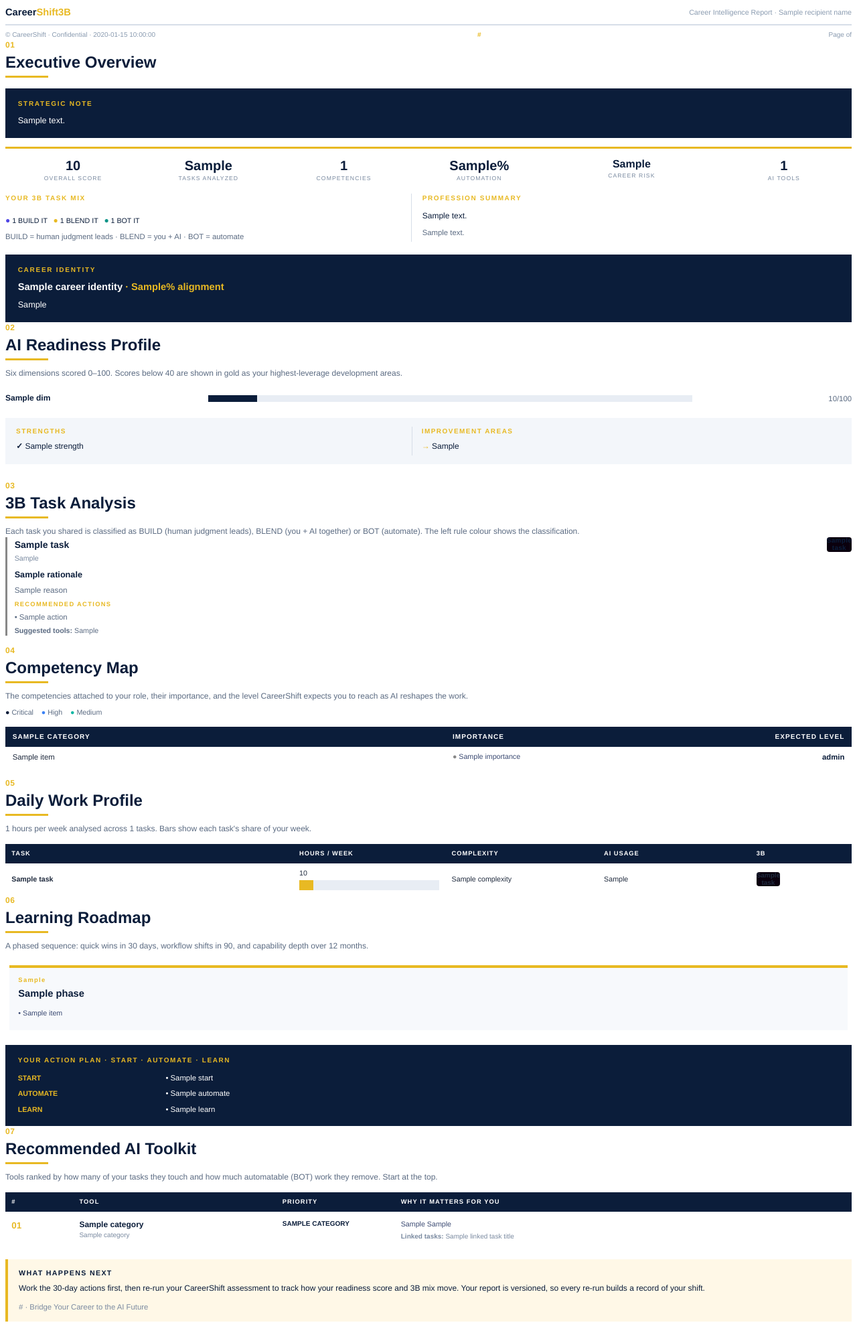
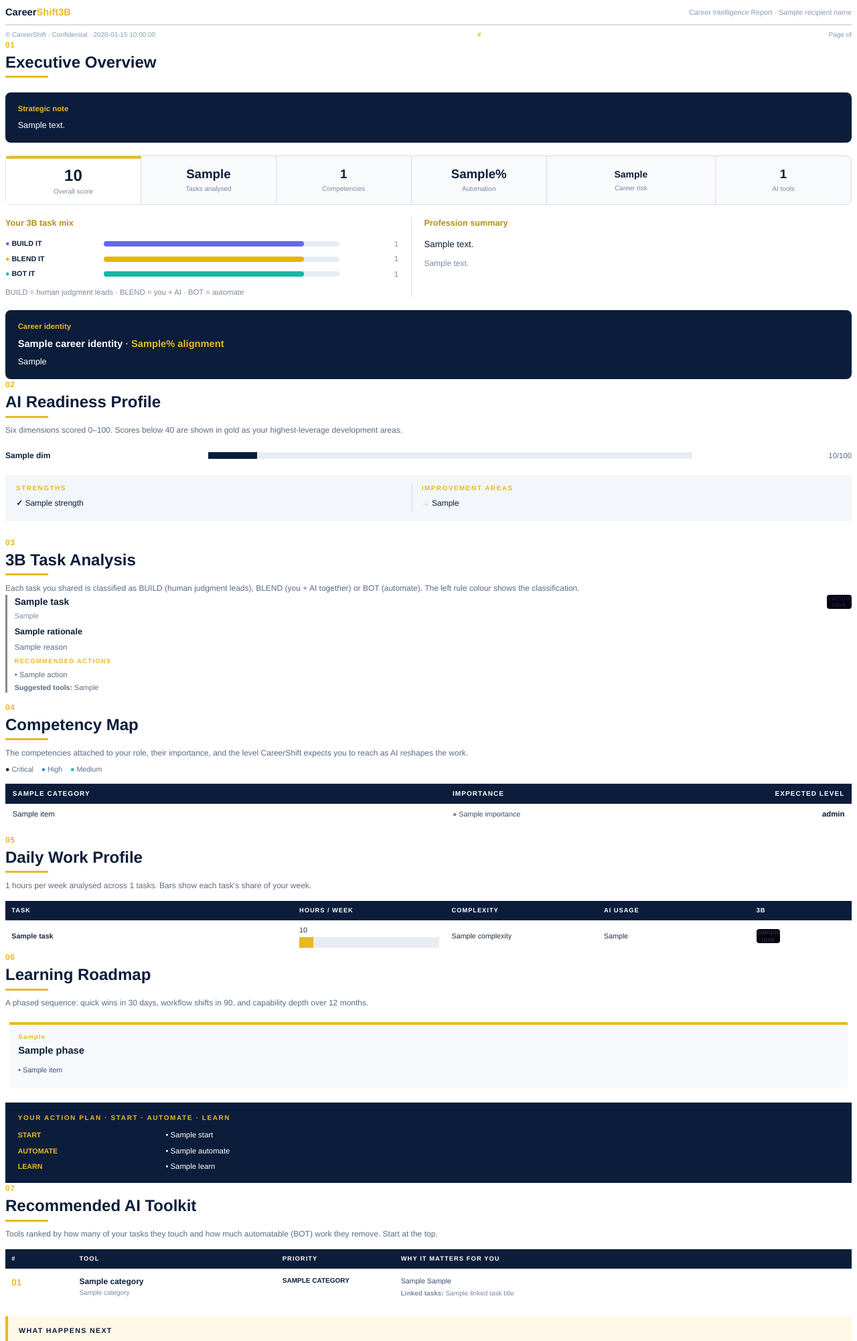
Before and after one commit to Viveknathtiwari01/CareerShiftBackend, a Python web app: template app/templates/export/report_pdf.html in a window 1280 px wide. Shown: the top 2002 px of the page at 67% size. Before the commit the page ends 1973 px from the top, so only its background shows below. Run offline with Jinja, Linux system fonts and the light colour scheme; the template is opened without the code that fills it: most values are stand-ins (such as "Sample title", 1, 10 or a date in 2020).

Commit message:
feat: Enhance report PDF layout with improved styling and structure for better readability

```diff
--- a/app/templates/export/report_pdf.html
+++ b/app/templates/export/report_pdf.html
@@ -7,6 +7,7 @@
     @page {
       size: A4;
       margin: 2.4cm 1.4cm 1.9cm 1.4cm;
+      background-color: #FAF8F5;
       @frame header_frame {
         -pdf-frame-content: header_content;
         top: 0.7cm;
@@ -412,92 +413,122 @@
   <!-- ========== 01 EXECUTIVE OVERVIEW ========== -->
   <div class="section-no">01</div>
   <div class="section-title">Executive Overview</div>
-  <div class="section-rule"></div>
+  <div class="section-rule" style="margin-bottom: 16pt;"></div>
 
   {% if strategic_note %}
-  <table width="100%" cellpadding="0" cellspacing="0" border="0" style="margin: 12pt 0 10pt 0;">
-    <tr>
-      <td bgcolor="#0B1D3A" style="padding: 12pt 14pt;">
-        <div style="font-size: 7.5pt; font-weight: bold; letter-spacing: 1.3pt; text-transform: uppercase; color: #E8B923; margin-bottom: 6pt;">Strategic Note</div>
+  <div style="background-color: #0B1D3A; border-radius: 6pt; padding: 12pt 14pt; margin: 0 0 14pt 0;">
+    <div style="font-size: 8.5pt; font-weight: bold; color: #E8B923; margin-bottom: 6pt;">Strategic note</div>
     <div style="font-size: 9.5pt; color: #FFFFFF; line-height: 1.5;">{{ strategic_note }}</div>
-      </td>
-    </tr>
-  </table>
+  </div>
   {% endif %}
 
-  <table class="kpi-wrap" width="100%" cellpadding="0" cellspacing="0" border="0">
+  <table width="100%" cellpadding="0" cellspacing="0" border="0" style="border: 0.5pt solid #D7DEE8; border-radius: 6pt; background-color: #F8FAFC; margin-bottom: 14pt;">
     <tr>
-      <td width="16%" valign="top" align="center">
-        <div class="kpi-value">{{ overview.overall_score }}</div>
-        <div class="kpi-label">Overall Score</div>
+      <td width="16%" valign="middle" align="center" style="background-color: #FFFFFF; border-top: 3pt solid #E8B923; padding: 10pt 0 8pt 0; border-right: 0.5pt solid #D7DEE8;">
+        <div style="font-size: 18pt; font-weight: bold; color: #0B1D3A; line-height: 1;">{{ overview.overall_score }}</div>
+        <div style="font-size: 7.5pt; color: #7A8AA0; margin-top: 4pt;">Overall score</div>
       </td>
-      <td width="16%" valign="top" align="center">
-        <div class="kpi-value">{{ overview.tasks_analyzed }}</div>
-        <div class="kpi-label">Tasks Analyzed</div>
+      <td width="16%" valign="middle" align="center" style="padding: 10pt 0 8pt 0; border-right: 0.5pt solid #D7DEE8;">
+        <div style="font-size: 14pt; font-weight: bold; color: #0B1D3A; line-height: 1;">{{ overview.tasks_analyzed }}</div>
+        <div style="font-size: 7.5pt; color: #7A8AA0; margin-top: 4pt;">Tasks analysed</div>
       </td>
-      <td width="16%" valign="top" align="center">
-        <div class="kpi-value">{{ overview.competency_count }}</div>
-        <div class="kpi-label">Competencies</div>
+      <td width="16%" valign="middle" align="center" style="padding: 10pt 0 8pt 0; border-right: 0.5pt solid #D7DEE8;">
+        <div style="font-size: 14pt; font-weight: bold; color: #0B1D3A; line-height: 1;">{{ overview.competency_count }}</div>
+        <div style="font-size: 7.5pt; color: #7A8AA0; margin-top: 4pt;">Competencies</div>
       </td>
-      <td width="16%" valign="top" align="center">
-        <div class="kpi-value">{% if overview.automation_pct != '—' %}{{ overview.automation_pct }}%{% else %}—{% endif %}</div>
-        <div class="kpi-label">Automation</div>
+      <td width="16%" valign="middle" align="center" style="padding: 10pt 0 8pt 0; border-right: 0.5pt solid #D7DEE8;">
+        <div style="font-size: 14pt; font-weight: bold; color: #0B1D3A; line-height: 1;">{% if overview.automation_pct != '—' %}{{ overview.automation_pct }}%{% else %}—{% endif %}</div>
+        <div style="font-size: 7.5pt; color: #7A8AA0; margin-top: 4pt;">Automation</div>
       </td>
-      <td width="20%" valign="top" align="center">
-        <div class="kpi-value" style="font-size: 12pt;">{{ overview.career_risk }}</div>
-        <div class="kpi-label">Career Risk</div>
+      <td width="20%" valign="middle" align="center" style="padding: 10pt 0 8pt 0; border-right: 0.5pt solid #D7DEE8;">
+        <div style="font-size: 10.5pt; font-weight: bold; color: #0B1D3A; line-height: 1.2; white-space: nowrap;">{{ overview.career_risk }}</div>
+        <div style="font-size: 7.5pt; color: #7A8AA0; margin-top: 4pt;">Career risk</div>
       </td>
-      <td width="16%" valign="top" align="center">
-        <div class="kpi-value">{{ overview.ai_tools_count }}</div>
-        <div class="kpi-label">AI Tools</div>
+      <td width="16%" valign="middle" align="center" style="padding: 10pt 0 8pt 0;">
+        <div style="font-size: 14pt; font-weight: bold; color: #0B1D3A; line-height: 1;">{{ overview.ai_tools_count }}</div>
+        <div style="font-size: 7.5pt; color: #7A8AA0; margin-top: 4pt;">AI tools</div>
       </td>
     </tr>
   </table>
 
-  <table width="100%" cellpadding="0" cellspacing="0" border="0" style="margin-top: 6pt;">
+  <table width="100%" cellpadding="0" cellspacing="0" border="0" style="margin-bottom: 14pt;">
     <tr>
-      <td width="48%" valign="top" style="padding-right: 12pt; border-right: 0.7pt solid #D7DEE8;">
-        <div class="subhead">Your 3B Task Mix</div>
-        <table width="100%" cellpadding="0" cellspacing="0" border="0">
+      <td width="48%" valign="top" style="padding-right: 14pt; border-right: 0.5pt solid #D7DEE8;">
+        <div style="font-size: 9.5pt; font-weight: bold; color: #B38F1B; margin-bottom: 10pt;">Your 3B task mix</div>
+        {% set max_count = [build_count, blend_count, bot_count]|max %}
+        {% set max_count = max_count if max_count > 0 else 1 %}
+        <table width="100%" cellpadding="0" cellspacing="0" border="0" style="margin-bottom: 8pt;">
           <tr>
-            {% if build_pct > 0 %}<td class="mix-seg" width="{{ build_pct }}%" bgcolor="#7C3AED"></td>{% endif %}
-            {% if blend_pct > 0 %}<td class="mix-seg" width="{{ blend_pct }}%" bgcolor="#E8B923"></td>{% endif %}
-            {% if bot_pct > 0 %}<td class="mix-seg" width="{{ bot_pct }}%" bgcolor="#14B8A6"></td>{% endif %}
+            <td width="25%" style="font-size: 8pt; font-weight: bold; color: #0B1D3A;">
+              <span style="color:#6366F1;">●</span> BUILD IT
+            </td>
+            <td width="60%" valign="middle">
+              {% set b1 = (build_count / max_count * 85)|round|int %}
+              <table width="100%" cellpadding="0" cellspacing="0" border="0" style="height: 6pt; background-color: #E8EDF4; border-radius: 3pt;">
+                <tr>
+                  {% if b1 > 0 %}<td width="{{ b1 }}%" style="background-color: #6366F1; border-radius: 3pt;"></td>{% endif %}
+                  <td width="{{ 100 - b1 }}%"></td>
                 </tr>
               </table>
-        <div class="mix-legend">
-          <span class="mix-dot" style="color:#4F46E5;">●</span> {{ build_count }} BUILD IT &nbsp;
-          <span class="mix-dot" style="color:#E8B923;">●</span> {{ blend_count }} BLEND IT &nbsp;
-          <span class="mix-dot" style="color:#0D9488;">●</span> {{ bot_count }} BOT IT
-        </div>
-        <div class="muted" style="margin-top: 5pt;">BUILD = human judgment leads · BLEND = you + AI · BOT = automate</div>
             </td>
-      <td width="52%" valign="top" style="padding-left: 12pt;">
-        <div class="subhead">Profession Summary</div>
+            <td width="15%" align="right" style="font-size: 8.5pt; color: #7A8AA0;">{{ build_count }}</td>
+          </tr>
+          <tr><td colspan="3" height="6"></td></tr>
+          <tr>
+            <td width="25%" style="font-size: 8pt; font-weight: bold; color: #0B1D3A;">
+              <span style="color:#EAB308;">●</span> BLEND IT
+            </td>
+            <td width="60%" valign="middle">
+              {% set b2 = (blend_count / max_count * 85)|round|int %}
+              <table width="100%" cellpadding="0" cellspacing="0" border="0" style="height: 6pt; background-color: #E8EDF4; border-radius: 3pt;">
+                <tr>
+                  {% if b2 > 0 %}<td width="{{ b2 }}%" style="background-color: #EAB308; border-radius: 3pt;"></td>{% endif %}
+                  <td width="{{ 100 - b2 }}%"></td>
+                </tr>
+              </table>
+            </td>
+            <td width="15%" align="right" style="font-size: 8.5pt; color: #7A8AA0;">{{ blend_count }}</td>
+          </tr>
+          <tr><td colspan="3" height="6"></td></tr>
+          <tr>
+            <td width="25%" style="font-size: 8pt; font-weight: bold; color: #0B1D3A;">
+              <span style="color:#14B8A6;">●</span> BOT IT
+            </td>
+            <td width="60%" valign="middle">
+              {% set b3 = (bot_count / max_count * 85)|round|int %}
+              <table width="100%" cellpadding="0" cellspacing="0" border="0" style="height: 6pt; background-color: #E8EDF4; border-radius: 3pt;">
+                <tr>
+                  {% if b3 > 0 %}<td width="{{ b3 }}%" style="background-color: #14B8A6; border-radius: 3pt;"></td>{% endif %}
+                  <td width="{{ 100 - b3 }}%"></td>
+                </tr>
+              </table>
+            </td>
+            <td width="15%" align="right" style="font-size: 8.5pt; color: #7A8AA0;">{{ bot_count }}</td>
+          </tr>
+        </table>
+        <div style="font-size: 8.5pt; color: #7A8AA0; margin-top: 6pt;">BUILD = human judgment leads · BLEND = you + AI · BOT = automate</div>
+      </td>
+      <td width="52%" valign="top" style="padding-left: 14pt;">
+        <div style="font-size: 9.5pt; font-weight: bold; color: #B38F1B; margin-bottom: 10pt;">Profession summary</div>
         {% if career_identity.executive_summary %}
-        <div class="body-navy">{{ career_identity.executive_summary }}</div>
+        <div style="font-size: 10pt; color: #0B1D3A; line-height: 1.4; margin-bottom: 8pt;">{{ career_identity.executive_summary }}</div>
         {% endif %}
         {% if overview.profession_summary %}
-        <div class="muted" style="margin-top: 6pt;">{{ overview.profession_summary }}</div>
+        <div style="font-size: 9pt; color: #7A8AA0; line-height: 1.45;">{{ overview.profession_summary }}</div>
         {% endif %}
       </td>
     </tr>
   </table>
 
-  <table width="100%" cellpadding="0" cellspacing="0" border="0" style="margin-top: 14pt;">
-    <tr>
-      <td bgcolor="#0B1D3A" style="padding: 12pt 14pt;">
-        <div style="font-size: 7.5pt; font-weight: bold; letter-spacing: 1.3pt; text-transform: uppercase; color: #E8B923; margin-bottom: 6pt;">Career Identity</div>
+  <div style="background-color: #0B1D3A; border-radius: 6pt; padding: 12pt 14pt; margin-top: 10pt;">
+    <div style="font-size: 8.5pt; font-weight: bold; color: #E8B923; margin-bottom: 6pt;">Career identity</div>
     <div style="font-size: 11pt; font-weight: bold; color: #FFFFFF; margin-bottom: 5pt;">
-          {{ career_identity.identity_title }}
-          <span style="color: #E8B923;"> · {{ career_identity.confidence_pct }}% alignment</span>
+      {{ career_identity.identity_title }} <span style="color: #E8B923;">· {{ career_identity.confidence_pct }}% alignment</span>
     </div>
     {% if career_identity.growth_strategy %}
     <div style="font-size: 9.5pt; color: #FFFFFF; line-height: 1.5;">{{ career_identity.growth_strategy }}</div>
     {% endif %}
-      </td>
-    </tr>
-  </table>
+  </div>
 
   <!-- ========== 02 AI READINESS ========== -->
   <div class="page-break"></div>
```
Lines whose indentation alone changed are shown as unchanged.
